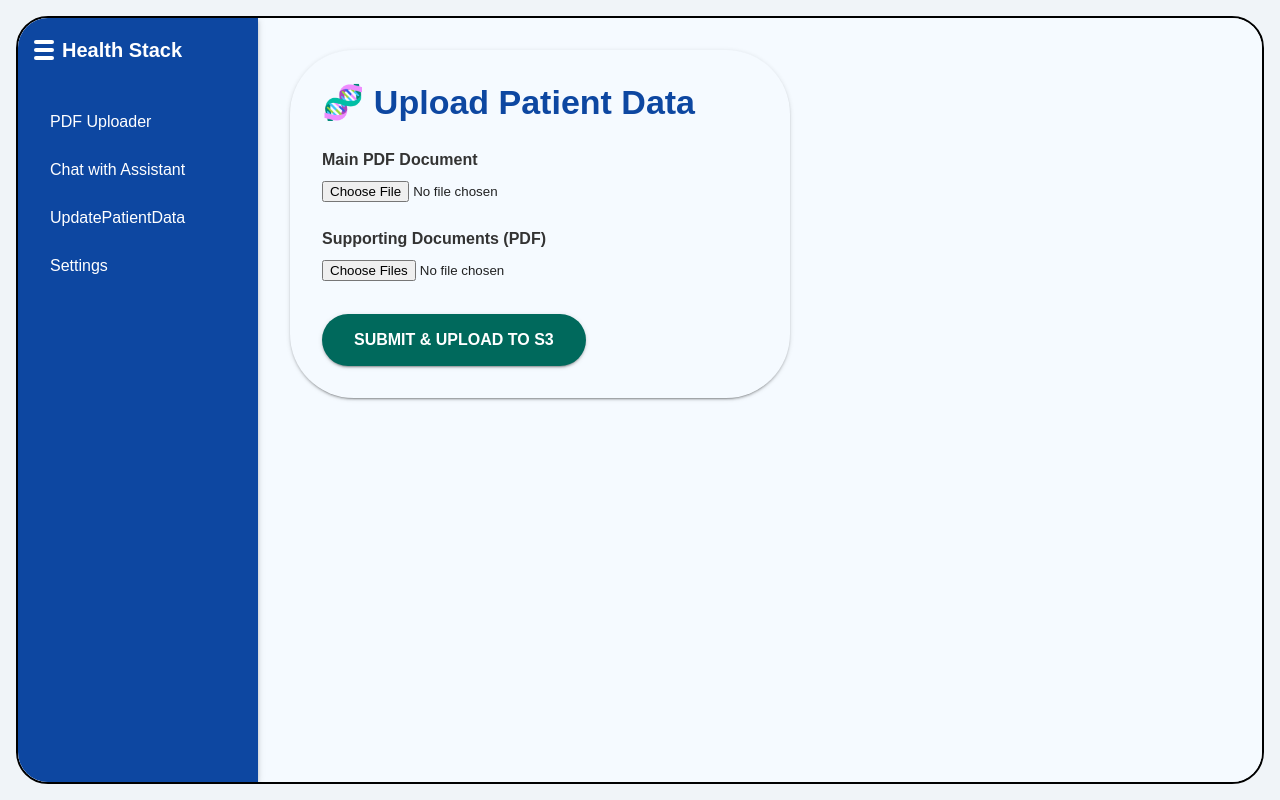
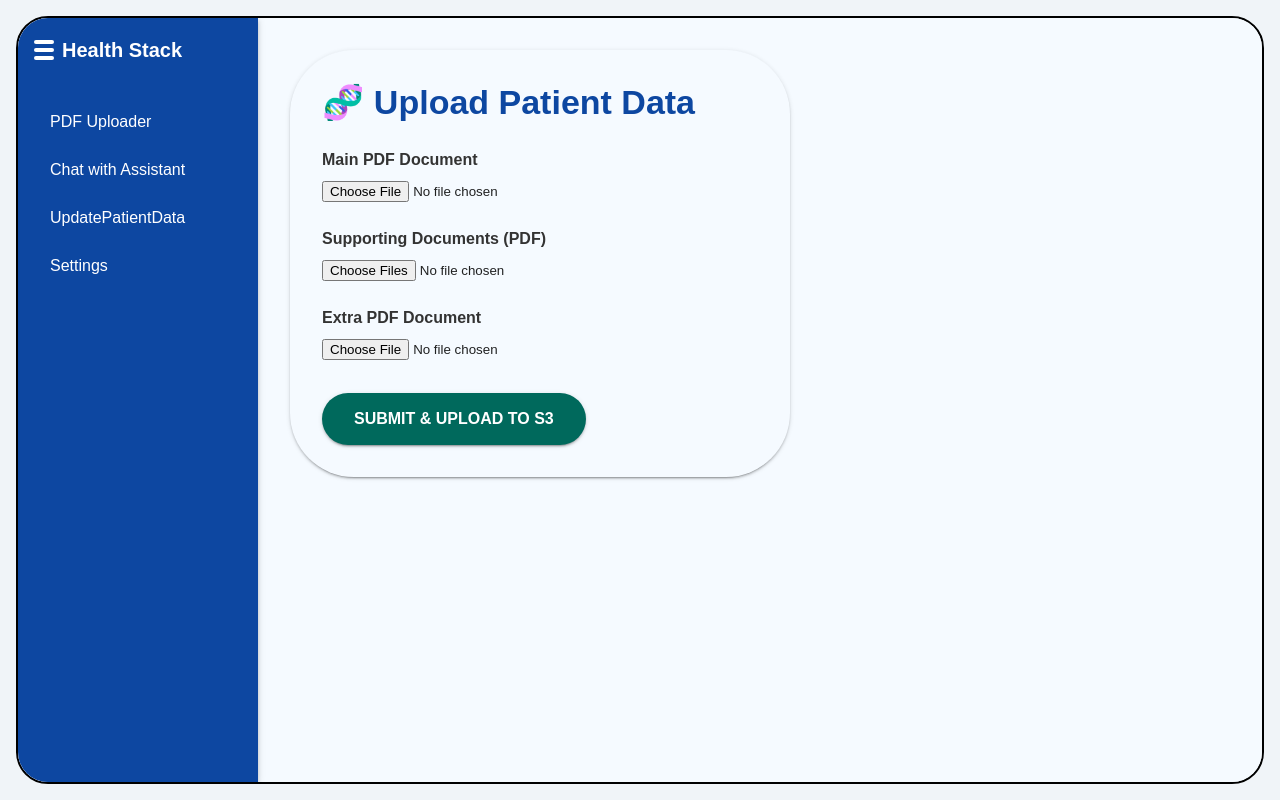
Before and after one commit to rajesh100120122024/mypharma-web, a React (Create React App) app: page / in a window 1280 px wide. Both pictures are taken after a click on the item "UpdatePatientData". Built offline with nearby package versions, Linux system fonts and the light colour scheme.

Commit message:
Fix FastAPI to handle file1, file2, file3 from form

```diff
--- a/src/components/updatePatientData.jsx
+++ b/src/components/updatePatientData.jsx
@@ -5,6 +5,7 @@ import axios from 'axios';
 const UpdatePatientData = () => {
   const [mainPdf, setMainPdf] = useState(null);
   const [supportPdfs, setSupportPdfs] = useState([]);
+  const [extraPdf, setExtraPdf] = useState(null); // New state for extra document
 
   const handleSubmit = async () => {
     if (!mainPdf) {
@@ -17,6 +18,10 @@ const UpdatePatientData = () => {
 
     for (let i = 0; i < supportPdfs.length; i++) {
       formData.append('supportPdfs', supportPdfs[i]);
+    }
+
+    if (extraPdf) {
+      formData.append('extraPdf', extraPdf); // Include extra document if exists
     }
 
     try {
@@ -56,7 +61,7 @@ const UpdatePatientData = () => {
         />
       </Box>
 
-      <Box sx={{ mb: 4 }}>
+      <Box sx={{ mb: 3 }}>
         <InputLabel sx={{ fontWeight: 'bold', color: '#333', mb: 1 }}>
           Supporting Documents (PDF)
         </InputLabel>
@@ -65,6 +70,17 @@ const UpdatePatientData = () => {
           accept="application/pdf"
           multiple
           onChange={(e) => setSupportPdfs([...e.target.files])}
+        />
+      </Box>
+
+      <Box sx={{ mb: 4 }}>
+        <InputLabel sx={{ fontWeight: 'bold', color: '#333', mb: 1 }}>
+          Extra PDF Document
+        </InputLabel>
+        <input
+          type="file"
+          accept="application/pdf"
+          onChange={(e) => setExtraPdf(e.target.files[0])}
         />
       </Box>
 
```
